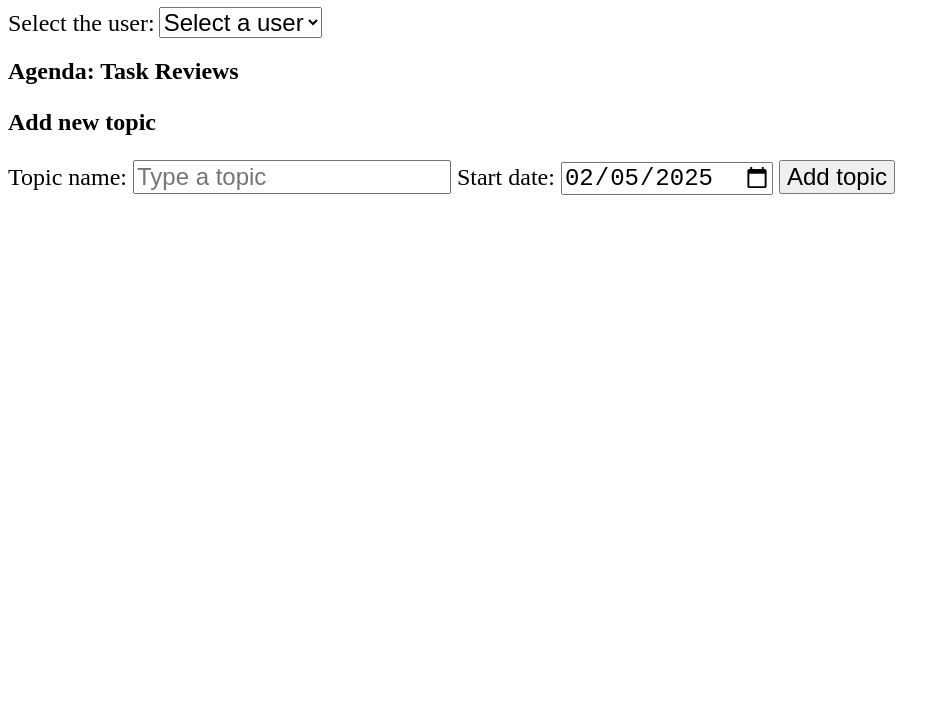
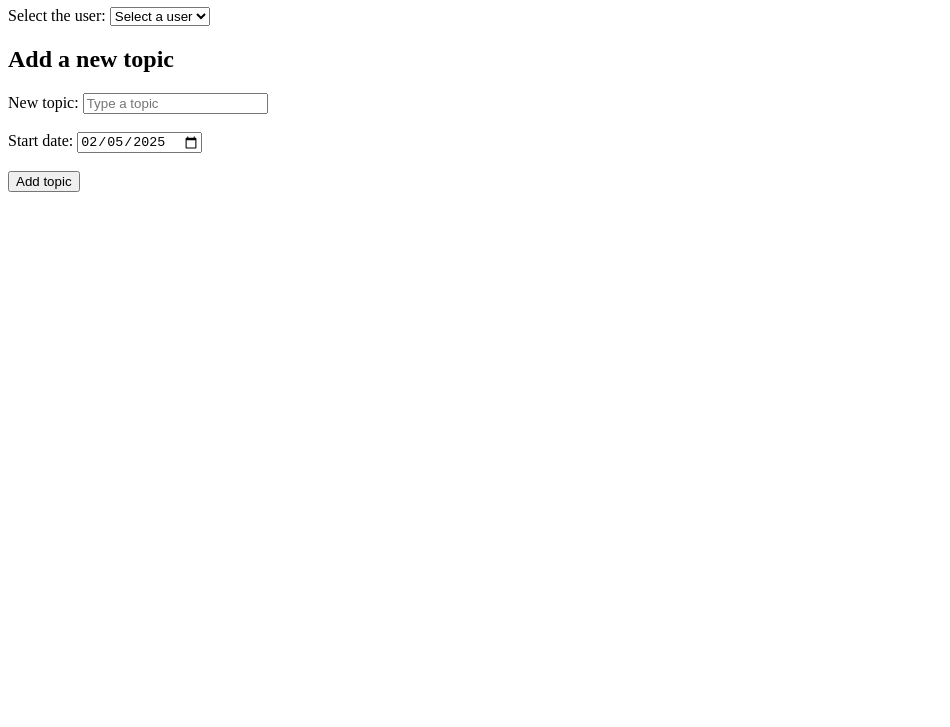
Before and after one commit to eediallo/Spaced-Repetition-Tracker, a plain HTML site: page index.html in a window 1280 px wide. Shown: the part 73-800 px from the top of the page, without its empty margins (0-950 px from the left). Drawn offline with Linux system fonts and the light colour scheme.

Commit message:
feat: update HTML structure for improved user interface and accessibility

```diff
--- a/index.html
+++ b/index.html
@@ -9,24 +9,24 @@
 </head>
 
 <body>
-  <h1>Spaced Repetition Tracker - make learning easier!</h1>
-  <label for="select-users" style="font-size: 24px">Select the user:</label>
-  <select name="users" id="select-users" style="font-size: 24px" required>
+  <h1>Spaced Repetition Tracker</h1>
+  <label for="select-users">Select the user:</label>
+  <select name="users" id="select-users" required>
     <option value="" disabled selected>Select a user</option>
-  </select>
+  </select><br>
+
+  <h2>Add a new topic</h2>
+  <form action="#" id="form-add-topic">
+    <label for="form-topic">New topic:</label>
+    <input type="text" id="form-topic" name="form-topic" placeholder="Type a topic" required /><br><br>
+    <label for="form-date">Start date:</label>
+    <input type="date" name="form-date" id="form-date" required /><br><br>
+    <button type="submit" id="submit-btn">Add topic</button><br><br>
+  </form>
+
 
   <div id="user-agenda-container">
-    <h2>Agenda: Task Reviews</h2>
   </div>
-
-  <h3 style="font-size: 24px">Add new topic</h3>
-  <form action="#" id="form-add-topic" style="font-size: 24px">
-    <label for="form-topic">Topic name:</label>
-    <input type="text" id="form-topic" name="form-topic" placeholder="Type a topic" style="font-size: 24px" required />
-    <label for="form-date">Start date:</label>
-    <input type="date" name="form-date" id="form-date" style="font-size: 24px" required />
-    <button type="submit" id="submit-btn" style="font-size: 24px">Add topic</button>
-  </form>
 </body>
 
 </html>
```
